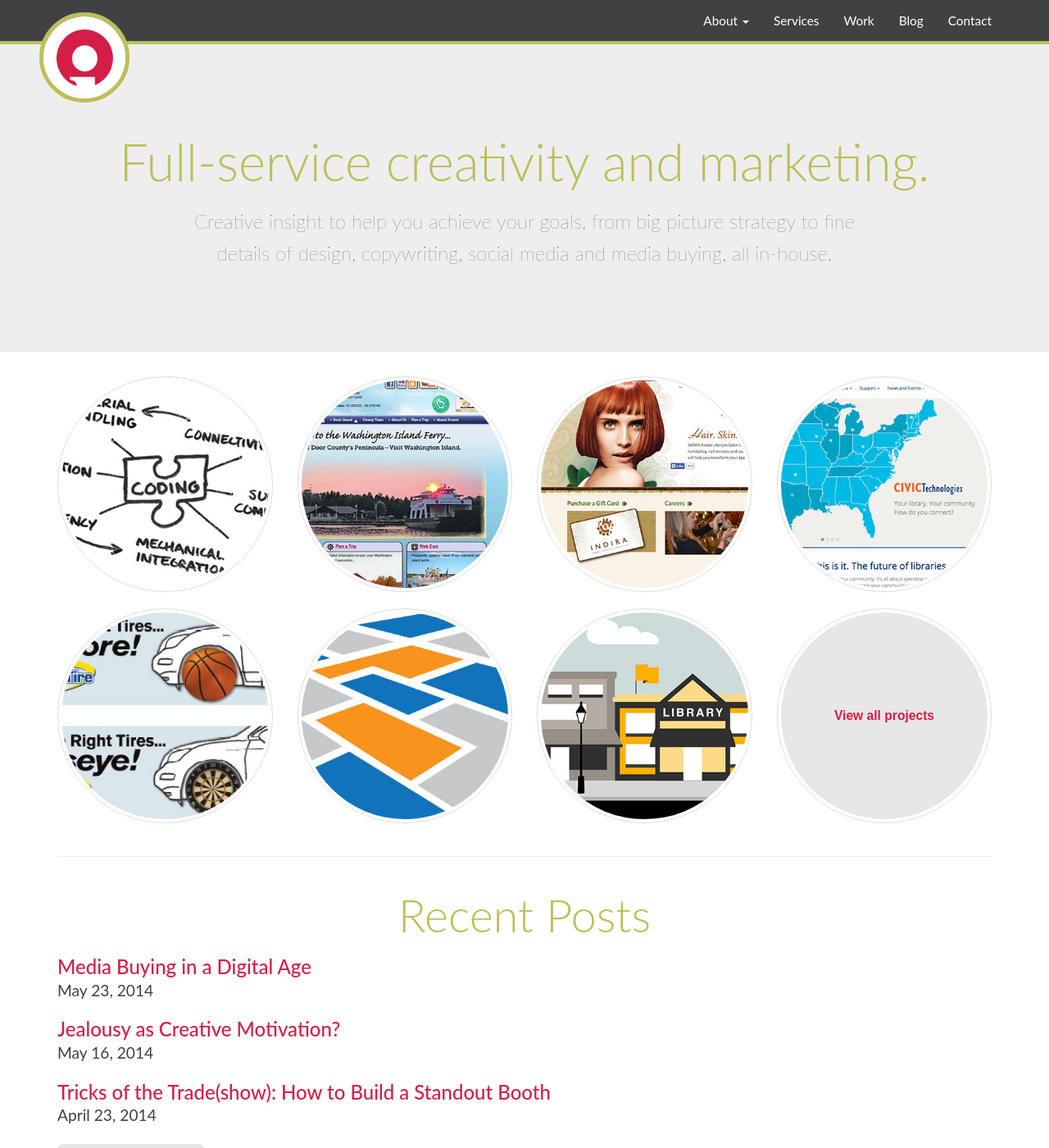
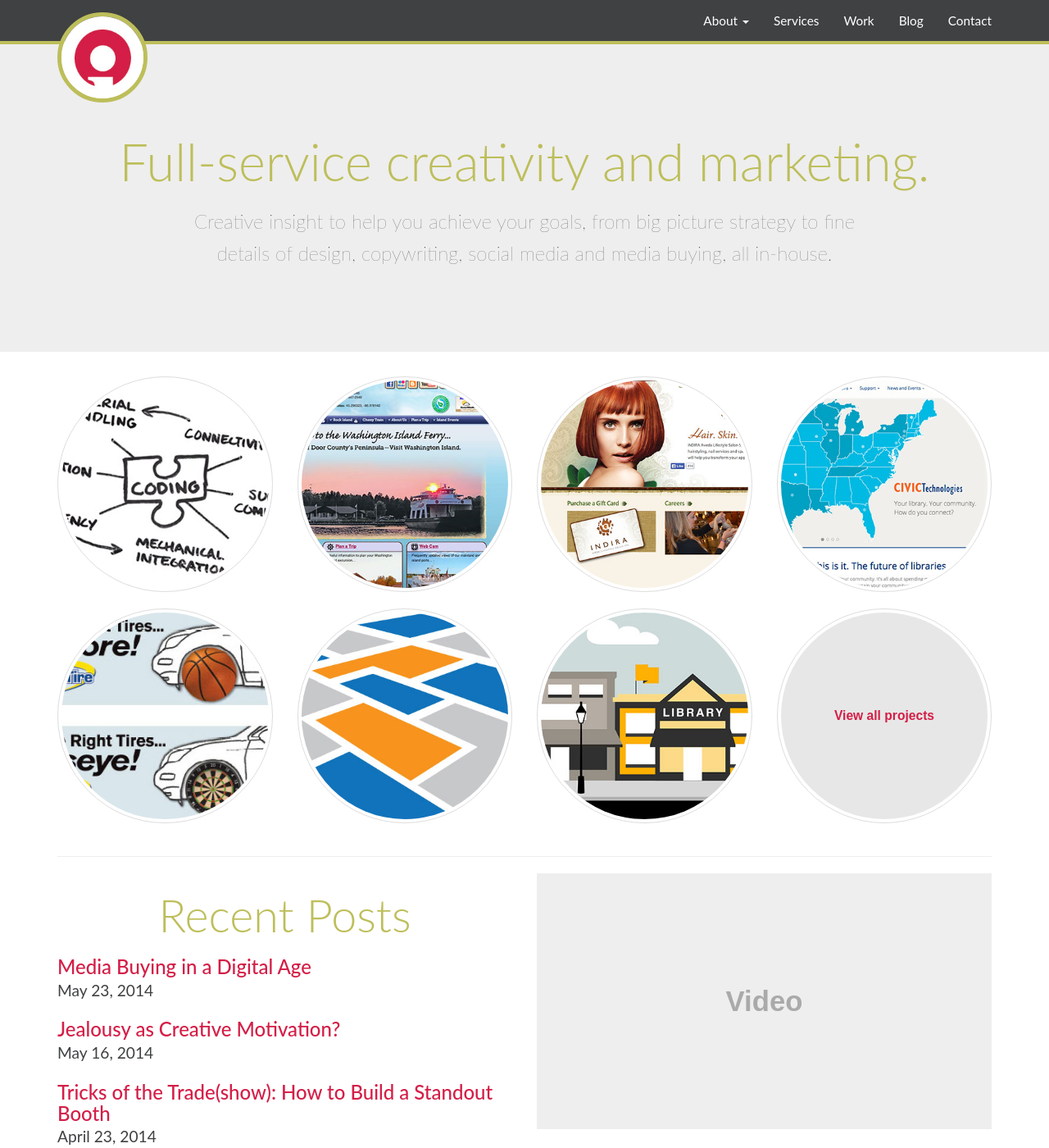
Before and after one commit to insight-creative/insight-creative.github.io, a Jekyll site: the page built from index.html, in a window 1280 px wide and 1400 px high. Shown: the whole window at 82% size. Built offline with Jekyll 4.4.1, drawn with Linux system fonts in a browser that asks for light colours; nearby versions of some CDN libraries; Markdown is read by kramdown in place of the engine named in the settings.

Commit message:
Simplify home page code and add video placeholder.

```diff
--- a/css/main.css
+++ b/css/main.css
@@ -15,8 +15,7 @@ iframe {
   width: 100%;
 }
 img {
-  width: 140%;
-  margin-left: -20%;
+  width: 100%;
   height: auto;
 }
 .center-block {
@@ -177,6 +176,8 @@ a:focus {
   font-style: italic;
 }
 .article-body img {
+  width: 140%;
+  margin-left: -20%;
   margin-top: 30px;
   margin-bottom: 30px;
 }
--- a/index.html
+++ b/index.html
@@ -15,8 +14,7 @@ id: home
 
         <div class="container">
 
-          <div class="thumbnail-gallery">
-            <div class="row">
+          <div class="row thumbnail-gallery">
             {% for post in site.categories.work limit: 7 %}
             <div class="col-sm-3 col-xs-6">
               <div class="thumbnail">
@@ -25,7 +23,7 @@ id: home
                 </a>
                 <div class="caption">
                   <p>{{ post.title }}</p>
-                    <p>{{ post.tags }}</p>
+                  <p>{{ post.tags | join: ", " }}</p>
                 </div>
               </div>
             </div>
@@ -36,19 +34,19 @@ id: home
               </div>
             </div>
           </div>
-          </div>
 
           <hr>
 
-          <div class="post-list">
           <div class="row">
-              <div class="col-md-12">
+            <div class="post-list col-md-6">
               <h1>Recent Posts</h1>
               {% for post in site.categories.blog limit: 3 %}
               <h3><a href="{{ post.url }}">{{ post.title }}</a></h3>
               <p>{{ post.date | date: "%B %-d, %Y" }}</p>
               {% endfor %}
-                  <a href="/blog" class="btn btn-lg btn-default">View all blog posts</a>
+              <a href="/blog#archives" class="btn btn-lg btn-default">View all blog posts</a>
+            </div>
+            <div class="col-md-6">
+              <img class="img-responsive" data-src="holder.js/1920x1080/auto/text:Video">
             </div>
           </div>
-          </div>
--- a/work/index.html
+++ b/work/index.html
@@ -18,8 +18,7 @@ title: Work
             <button type="button" class="filter btn btn-default" data-filter=".social-media">Social Media</button>
           </div>
 
-          <div class="thumbnail-gallery">
-            <div class="row">
+          <div class="row thumbnail-gallery">
             <div id="Container">
               {% for post in site.categories.work %}
                 <div class="mix col-sm-3 col-xs-6 {% for tag in post.tags %}{{ tag | downcase | replace: " ", "-" | append: " " }}{% endfor %}">
@@ -30,4 +29,3 @@ title: Work
               {% endfor %}
             </div>
           </div>
-          </div>
```
Also changed, not shown: other parts of index.html (+0 -1 lines). Lines whose indentation alone changed are shown as unchanged.
